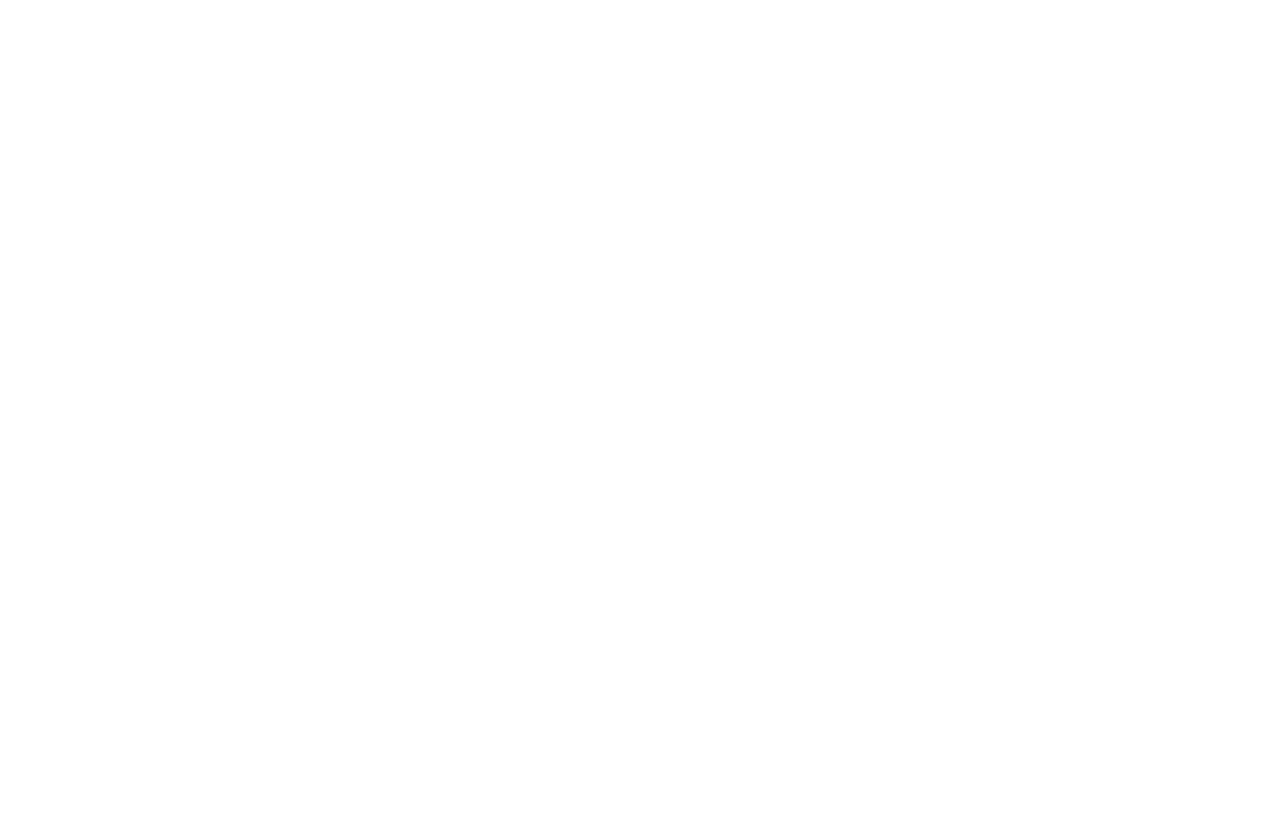
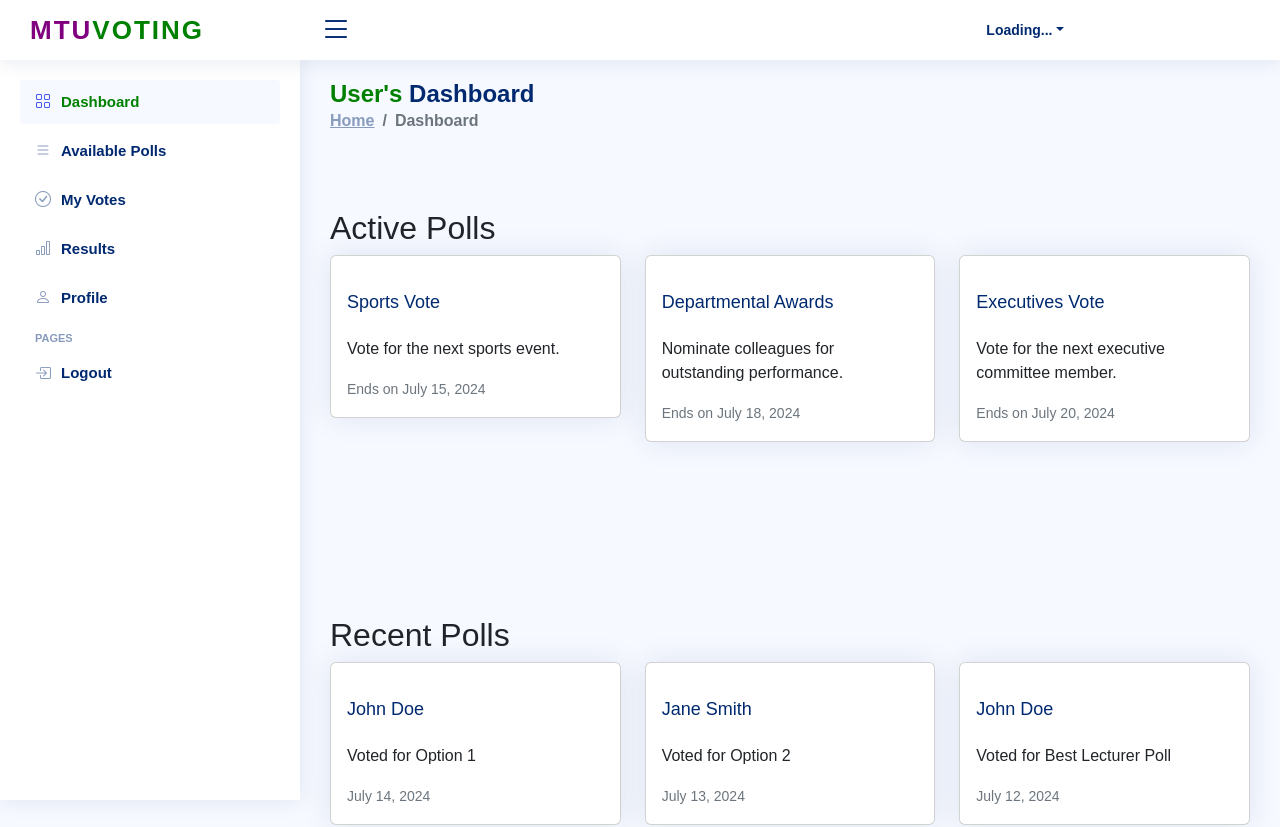
Before and after one commit to 56radius/mtu-voting, a React (Create React App) app: page /dashboard in a window 1280 px wide. Before the commit this address had no page. Shown: the top 827 px of the page. Before the commit the page ends 800 px from the top, so only its background shows below. Built offline with nearby package versions, Linux system fonts and the light colour scheme; no server answers.

Commit message:
More codes being modified and changed

```diff
--- a/package.json
+++ b/package.json
@@ -9,6 +9,7 @@
     "firebase": "^10.12.3",
     "react": "^18.3.1",
     "react-dom": "^18.3.1",
+    "react-modal": "^3.16.1",
     "react-router-dom": "^6.24.1",
     "react-scripts": "5.0.1",
     "sweetalert2": "^11.12.2",
--- a/src/App.js
+++ b/src/App.js
@@ -5,6 +5,7 @@
 import SplashScreen from "./components/SplashScreen";
 import HomeScreen from "./components/HomeScreen";
 import LoginScreen from "./components/LoginScreen"; // Importing the login screen component
+import DashboardScreen from "./components/Dashboard/DashboardScreen";
 
 function App() {
   const [showSplash, setShowSplash] = useState(true);
@@ -23,6 +24,7 @@
         <Routes>
           <Route path="/" element={showSplash ? <SplashScreen /> : <HomeScreen />} />
           <Route path="/login/:department" element={<LoginScreen />} />
+          <Route path="/dashboard" element={<DashboardScreen />} />
         </Routes>
       </div>
     </Router>
--- /dev/null
+++ b/src/backend/firebase.config.js
@@ -0,0 +1,24 @@
+// Import the functions you need from the SDKs you need
+import { initializeApp } from "firebase/app";
+import { getAuth } from "firebase/auth";
+import { getFirestore } from "firebase/firestore";
+// TODO: Add SDKs for Firebase products that you want to use
+// https://firebase.google.com/docs/web/setup#available-libraries
+
+// Your web app's Firebase configuration
+const firebaseConfig = {
+  apiKey: "AIzaSyD36vE2qDCkd7WpekirAm2yBeX_l3Z8hj4",
+  authDomain: "avinx-health.firebaseapp.com",
+  projectId: "avinx-health",
+  storageBucket: "avinx-health.appspot.com",
+  messagingSenderId: "760032441842",
+  appId: "1:760032441842:web:8c0e47dcf70e354ad1676b",
+};
+
+// Initialize Firebase
+const app = initializeApp(firebaseConfig);
+
+export const authConfig = getAuth(app);
+
+export const db = getFirestore(app);
+export default app;
--- /dev/null
+++ b/src/components/Dashboard/DashboardScreen.js
@@ -0,0 +1,94 @@
+import React, { useState } from "react";
+import { useNavigate } from "react-router-dom";
+import Sidebar from "../Elements/Sidebar";
+import Headerbar from "../Elements/Headerbar";
+
+function DashboardScreen() {
+  const navigate = useNavigate();
+  const [loading, setLoading] = useState(false);
+  const [activePolls] = useState([
+    { id: 1, title: "Sports Vote", description: "Vote for the next sports event.", timestamp: "July 15, 2024" },
+    { id: 2, title: "Departmental Awards", description: "Nominate colleagues for outstanding performance.", timestamp: "July 18, 2024" },
+    { id: 3, title: "Executives Vote", description: "Vote for the next executive committee member.", timestamp: "July 20, 2024" },
+    // Add more active polls as needed
+  ]);
+  const [recentVotes] = useState([
+    { id: 1, user: "John Doe", choice: "Option 1", timestamp: "July 14, 2024" },
+    { id: 2, user: "Jane Smith", choice: "Option 2", timestamp: "July 13, 2024" },
+    { id: 3, user: "John Doe", choice: "Best Lecturer Poll", timestamp: "July 12, 2024" },
+    { id: 4, user: "Jane Smith", choice: "Course Rep Poll", timestamp: "July 11, 2024" },
+    // Add more recent votes as needed
+  ]);
+
+  return (
+    <div style={{ background: "#f6f9ff" }}>
+      <Headerbar />
+      <Sidebar />
+
+      <main id="main" className="main">
+        <div className="pagetitle">
+          <h1>
+            <span style={{ color: "green" }}>User's</span> Dashboard
+          </h1>
+          <nav>
+            <ol className="breadcrumb">
+              <li className="breadcrumb-item">
+                <a href="index.html">Home</a>
+              </li>
+              <li className="breadcrumb-item active">Dashboard</li>
+            </ol>
+          </nav>
+        </div>
+
+        {/* Active Polls Section */}
+        <section className="section dashboard">
+          <h2>Active Polls</h2>
+          <div className="row">
+            {activePolls.map((poll) => (
+              <div className="col-lg-4 col-md-6 mb-4" key={poll.id}>
+                <div className="card">
+                  <div className="card-body">
+                    <h5 className="card-title">{poll.title}</h5>
+                    <p className="card-text">{poll.description}</p>
+                    <p className="card-text"><small className="text-muted">Ends on {poll.timestamp}</small></p>
+                    {/* Add voting button or link here */}
+                  </div>
+                </div>
+              </div>
+            ))}
+          </div>
+        </section>
+
+        {/* Recent Polls Section */}
+        <section className="section dashboard">
+          <h2>Recent Polls</h2>
+          <div className="row">
+            {recentVotes.map((vote) => (
+              <div className="col-lg-4 col-md-6 mb-4" key={vote.id}>
+                <div className="card">
+                  <div className="card-body">
+                    <h5 className="card-title">{vote.user}</h5>
+                    <p className="card-text">Voted for {vote.choice}</p>
+                    <p className="card-text"><small className="text-muted">{vote.timestamp}</small></p>
+                    {/* Display other vote details */}
+                  </div>
+                </div>
+              </div>
+            ))}
+          </div>
+        </section>
+      </main>
+
+      {/* Loading Spinner */}
+      {loading && (
+        <div className="loading-overlay">
+          <div className="spinner-border text-primary" role="status">
+            <span className="visually-hidden">Loading...</span>
+          </div>
+        </div>
+      )}
+    </div>
+  );
+}
+
+export default DashboardScreen;
--- a/src/components/Elements/Headerbar.js
+++ b/src/components/Elements/Headerbar.js
@@ -98,8 +98,8 @@
             <header id="header" className="header fixed-top d-flex align-items-center">
                 <div className="d-flex align-items-center justify-content-between">
                     <button style={{ borderWidth: 0, marginLeft: "30px", background: "#fff" }} className="logo d-flex align-items-center">
-                        <span className="d-none d-lg-block"> Avinx </span>{" "}
-                        <span style={{ color: "green" }}> Health </span>
+                        <span style={{color: "purple"}} className="d-none d-lg-block"> MTU </span>{" "}
+                        <span style={{ color: "green" }}> VOTING </span>
                     </button>
                     <i className="bi bi-list toggle-sidebar-btn"></i>
                 </div>
--- a/src/components/Elements/Sidebar.js
+++ b/src/components/Elements/Sidebar.js
@@ -1,11 +1,6 @@
 import React, { useState } from "react";
-
 import { useNavigate } from "react-router-dom";
-
-//importing css code
 import "../.././assets/dashboard/assets/css/style.css";
-
-//importing css vendor variables
 import "../.././assets/dashboard/assets/vendor/bootstrap/css/bootstrap.min.css";
 import "../.././assets/dashboard/assets/vendor/bootstrap-icons/bootstrap-icons.css";
 import "../.././assets/dashboard/assets/vendor/boxicons/css/boxicons.min.css";
@@ -13,8 +8,6 @@
 import "../.././assets/dashboard/assets/vendor/quill/quill.bubble.css";
 import "../.././assets/dashboard/assets/vendor/remixicon/remixicon.css";
 import "../.././assets/dashboard/assets/vendor/simple-datatables/style.css";
-
-//firebase auth for sign out
 import { getAuth, signOut } from "firebase/auth";
 import Swal from "sweetalert2";
 
@@ -23,7 +16,6 @@
   const [loading, setLoading] = useState(false);
 
   const handleSignOut = () => {
-    // Show confirmation dialog
     Swal.fire({
       title: "Are you sure you want to log out?",
       icon: "question",
@@ -34,20 +26,14 @@
       cancelButtonText: "Cancel",
     }).then((result) => {
       if (result.isConfirmed) {
-        // Show loading state
         setLoading(true);
-
-        // User confirmed, perform sign out
         const auth = getAuth();
         signOut(auth)
           .then(() => {
-            // Navigate to the home page after successful logout
             navigate("/");
           })
           .catch((error) => {
-            // Handle any errors that occur during sign out
             console.error("Error signing out:", error);
-            // Hide loading state if an error occurs
             setLoading(false);
           });
       }
@@ -56,7 +42,6 @@
 
   return (
     <div style={{ background: "#f6f9ff" }}>
-      {/* second header or aside header */}
       <aside id="sidebar" className="sidebar">
         <ul className="sidebar-nav" id="sidebar-nav">
           <li className="nav-item">
@@ -65,102 +50,35 @@
               <span style={{ color: "green" }}>Dashboard</span>
             </a>
           </li>
-
           <li className="nav-item">
-            <a
-            onClick={() => navigate("/profile")}
-            className="nav-link collapsed">
-              <i className="bi bi-person"></i>
-              <span> Profile </span>
+            <a onClick={() => navigate("/available-polls")} className="nav-link collapsed">
+              <i className="bi bi-list"></i>
+              <span>Available Polls</span>
             </a>
           </li>
-
           <li className="nav-item">
-            <a
-              onClick={() => navigate("/tryava")}
-              className="nav-link collapsed"
-            >
-              <i className="bi bi-dash-circle"></i>
-              <span> Try AVA </span>
+            <a onClick={() => navigate("/my-votes")} className="nav-link collapsed">
+              <i className="bi bi-check-circle"></i>
+              <span>My Votes</span>
             </a>
           </li>
-
-          <li className="nav-item dropdown">
-            <a href="#" className="nav-link">
-              <i className="bi bi-gem"></i>
-              <span> Mindful Minutes </span>
-              <i className="bi bi-chevron-down ms-auto"></i>
-            </a>
-            <ul className="dropdown-menu">
-              <li>
-                <a
-                onClick={() => navigate("/yoga")}
-                >
-                  <i className="bi bi-circle"></i>
-                  <span> Yoga </span>
-                </a>
-              </li>
-              <li>
-                <a
-                onClick={() => navigate("/exercise")}
-                >
-                  <i className="bi bi-circle"></i>
-                  <span> Exercise </span>
-                </a>
-              </li>
-              <li>
-                <a
-                onClick={() => navigate("/journal")}>
-                  <i className="bi bi-circle"></i>
-                  <span> Mental Health Journal </span>
-                </a>
-              </li>
-            </ul>
-          </li>
-
           <li className="nav-item">
-            <a
-              onClick={() => navigate("/tracking")}
-              className="nav-link collapsed"
-              data-bs-target="#charts-nav"
-              data-bs-toggle="collapse"
-            >
+            <a onClick={() => navigate("/results")} className="nav-link collapsed">
               <i className="bi bi-bar-chart"></i>
-              <span> Tracking </span>
-            </a>
-            <ul
-              id="charts-nav"
-              className="nav-content collapse"
-              data-bs-parent="#sidebar-nav"
-            ></ul>
-          </li>
-
-          <li className="nav-item">
-            <a
-              onClick={() => navigate("/diagnoser")}
-              className="nav-link collapsed"
-            >
-              <i className="bi bi-person"></i>
-              <span> Self-diagnoser </span>
+              <span>Results</span>
             </a>
           </li>
-
           <li className="nav-item">
-            <a
-            onClick={() => navigate("/community")}
-            className="nav-link collapsed">
+            <a onClick={() => navigate("/profile")} className="nav-link collapsed">
               <i className="bi bi-person"></i>
-              <span> Community </span>
+              <span>Profile</span>
             </a>
           </li>
-
           <li className="nav-heading">Pages</li>
-
-          {/* Logout item */}
           <li className="nav-item">
             <a onClick={handleSignOut} className="nav-link collapsed">
               <i className="bi bi-box-arrow-in-right"></i>
-              <span> Logout </span>
+              <span>Logout</span>
             </a>
           </li>
         </ul>
```
Also changed, not shown: 1 other file (tests, documents, lock files or other folders).
